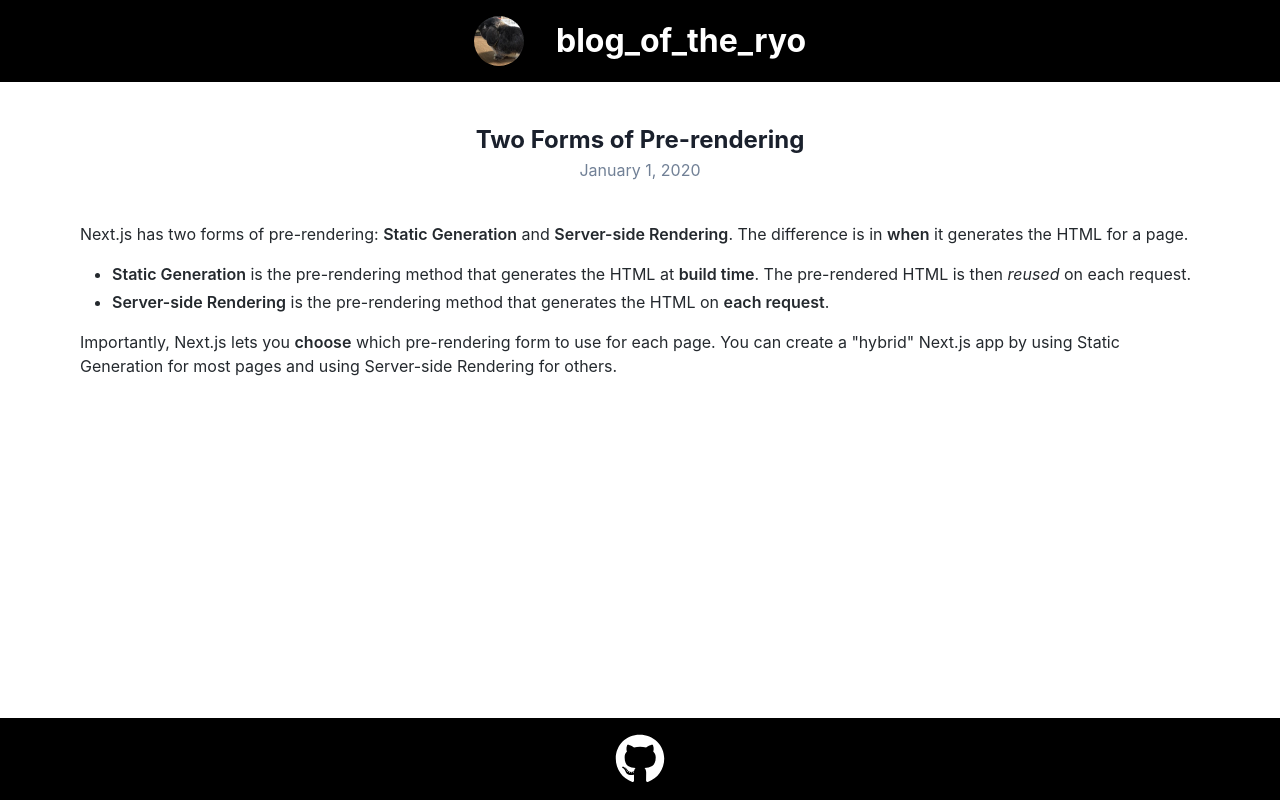
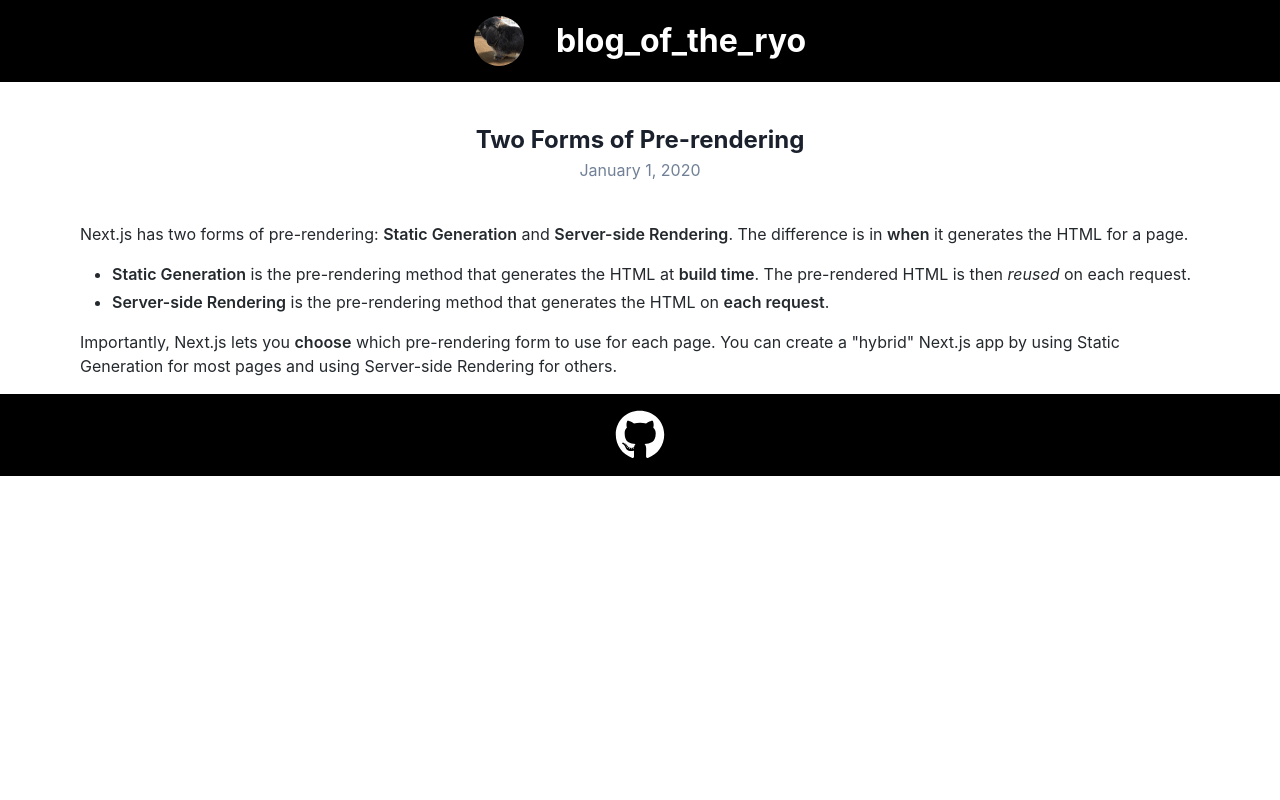
Before and after one commit to RyoMasumura1201/blog_of_the_ore, a Next.js app: page /posts/pre-rendering in a window 1280 px wide. Built offline with nearby package versions, Linux system fonts and the light colour scheme.

Commit message:
uninstall githhub-markdown-css

```diff
--- a/package.json
+++ b/package.json
@@ -14,7 +14,6 @@
     "@emotion/styled": "^11.3.0",
     "date-fns": "^2.23.0",
     "framer-motion": "^4.1.17",
-    "github-markdown-css": "^4.0.0",
     "gray-matter": "^4.0.3",
     "next": "11.1.2",
     "prismjs": "^1.25.0",
--- a/src/components/Footer.tsx
+++ b/src/components/Footer.tsx
@@ -4,7 +4,7 @@
 export const Footer: React.VFC = ()=> {
   return (
     <footer>
-      <Box bg="black" width="100%" p="4" mt="4" position="fixed" bottom="0">
+      <Box bg="black" width="100%" p="4" mt="4" bottom="0">
         <Center>
         <a href="https://github.com/RyoMasumura1201">
           <FaGithub  color=" white" size="50"/>
--- a/src/pages/posts/[id].tsx
+++ b/src/pages/posts/[id].tsx
@@ -8,7 +8,6 @@
 import markdownStyles from '../../../styles/markdown.module.css'
 import { Text } from "@chakra-ui/react"
 import { Box } from '@chakra-ui/layout'
-import 'github-markdown-css';
 import CodeBlock from '../../components/CodeBlock';
 type Props = {
   postData: {
```
Also changed, not shown: posts/ssg-ssr.md (+12 -0 lines), 2 other files (tests, documents, lock files or other folders).
